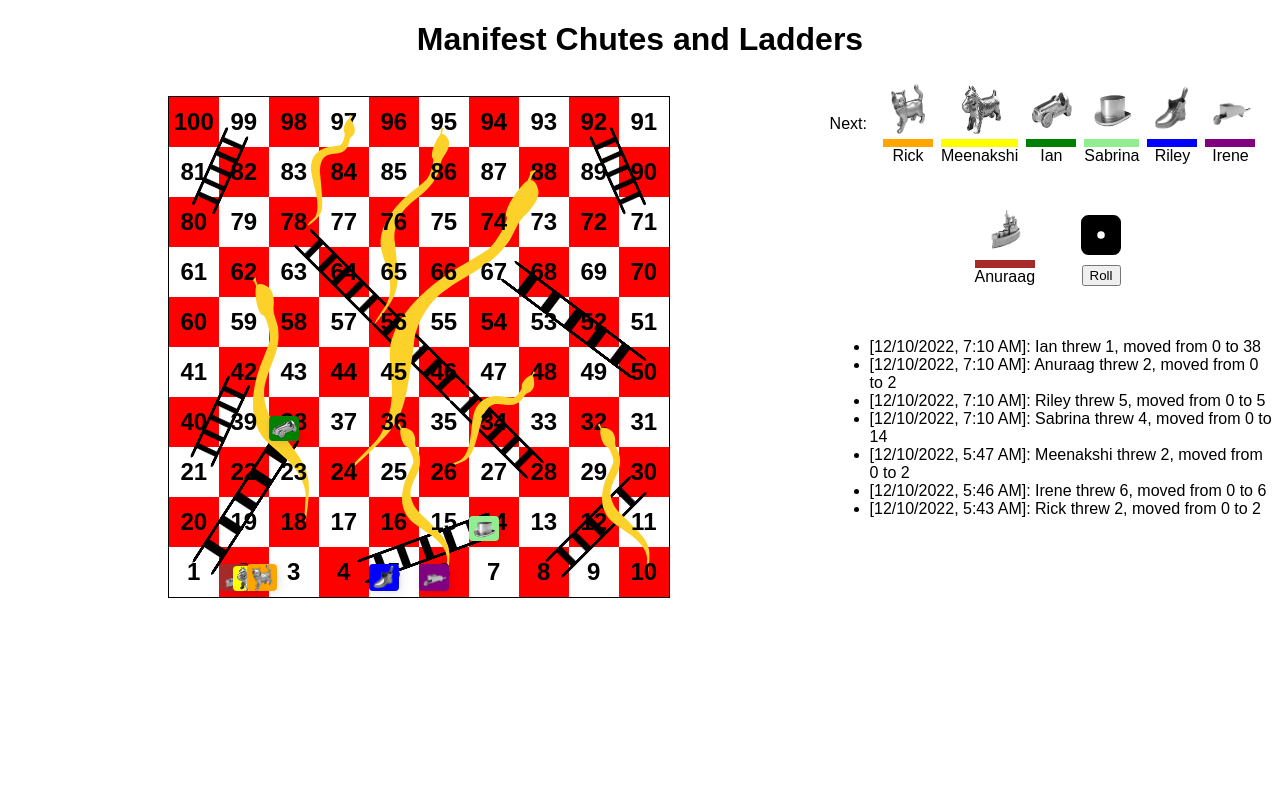
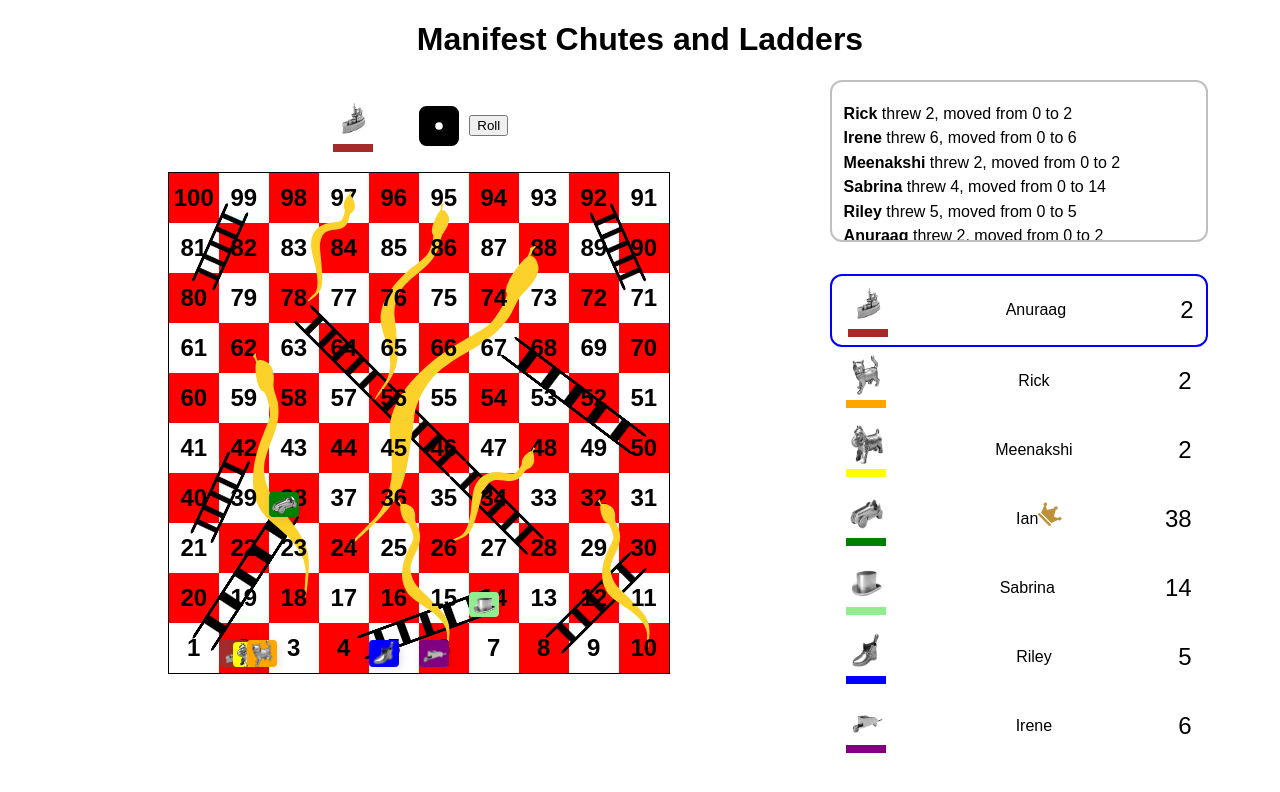
Before and after one commit to irenekyc/game-chutes-and-ladders, a React (Vite) app: page / in a window 1280 px wide. Shown: the top 792 px of the page. Built offline with nearby package versions, Linux system fonts and the light colour scheme.

Commit message:
fixed layout

```diff
--- a/src/App.tsx
+++ b/src/App.tsx
@@ -1,8 +1,7 @@
-import { useEffect, useState } from "react";
+import { useEffect, useState, useRef } from "react";
 import _groupBy from "lodash/groupBy";
 import "./index.scss";
 
-import format from "date-fns/format";
 import { v4 as uuidv4 } from "uuid";
 
 import Dice from "./components/dice";
@@ -14,29 +13,35 @@ import { sampleLogs } from "./data/logs";
 import getPlayerLastLog from "./helpers/getPlayerLastLog";
 import getLastHistoryByPlayer from "./helpers/getLastHistoryByPlayer";
 import checkDestination from "./helpers/checkDestination";
+import LogList from "./components/log-list";
+import { FaCrown } from "react-icons/fa";
+import RolledDice from "./components/rolled-dice";
 
 function App() {
   const [isLoaded, setIsLoaded] = useState<boolean>(false);
   const [round, setRound] = useState<number | undefined>(undefined);
   const [historyLog, setHistoryLog] = useState<Log[]>([]);
-  const [playersInSequence, setPlayersInSequence] = useState<Player[]>([]);
-
+  const [activePlayer, setActivePlayer] = useState<Player | undefined>(
+    undefined
+  );
+  const [currentWinner, setCurrentWinner] = useState<Player | undefined>(
+    undefined
+  );
   useEffect(() => {
     // Get round number in
     setHistoryLog(sampleLogs);
     setRound(sampleLogs.length + 1);
     setIsLoaded(true);
 
-    // get players sequence => find the last player
-    setPlayersInSequence(players);
+    setActivePlayer(players[0]);
   }, []);
 
   const onRollHandler = (dice: number) => {
-    const from =
-      getPlayerLastLog(historyLog, playersInSequence[0].name).to || 1;
+    if (!activePlayer || !round) return;
+    const from = getPlayerLastLog(historyLog, activePlayer.name).to || 1;
     const currentLog: Log = {
       id: uuidv4(),
-      player: playersInSequence[0],
+      player: activePlayer,
       from,
       dice,
       ...checkDestination(from, dice),
@@ -46,13 +51,25 @@ function App() {
       round: round || 1,
     };
     setHistoryLog([...historyLog, currentLog]);
+    setRound(round + 1);
+    setActivePlayer(undefined);
+    if (historyRef.current) {
+      historyRef.current.scrollBy(0, 50);
+    }
   };
 
-  const onClickNextRoundHandler = () => {
-    if (!round || playersInSequence.length === 0) return;
-    setRound(round + 1);
-    setPlayersInSequence([...playersInSequence.slice(1), playersInSequence[0]]);
-  };
+  const changeActivePlayer = (chosenPlayer: Player) =>
+    setActivePlayer(chosenPlayer);
+
+  useEffect(() => {
+    if (historyLog.length === 0) return;
+    const logs = getLastHistoryByPlayer(historyLog);
+    const winner = logs.sort((a, b) => b.to - a.to)[0];
+    setCurrentWinner(winner.player);
+  }, [historyLog]);
+
+  const historyRef = useRef<HTMLDivElement | null>(null);
+
   if (!isLoaded)
     return (
       <div className="app">
@@ -67,6 +84,27 @@ function App() {
       </div>
       <div className="app__main">
         <div className="board__wrapper">
+          <div className="board__action">
+            {activePlayer ? (
+              <>
+                <div className="tools__current__player">
+                  <img src={activePlayer.piece} alt="" />
+                  <div
+                    className={`tools__current__player__colorcode ${activePlayer.color}`}
+                  ></div>
+                </div>
+                <Dice onRollHandler={onRollHandler} round={round || 1} />
+              </>
+            ) : (
+              <div>
+                {historyLog[0].player.name} threw{" "}
+                <RolledDice currentDice={historyLog[0].dice} size={20} /> ,
+                moved to {historyLog[0].to}
+                <p>Choose next player</p>
+              </div>
+            )}
+          </div>
+
           <div className="board">
             {[...Array(10).keys()].reverse().map((row) => (
               <div
@@ -93,49 +131,45 @@ function App() {
           </div>
         </div>
         <div className="tools">
-          <div className="tools__current">
-            <span>Next:</span>
-            {playersInSequence.slice(1).map((player) => (
-              <div className="tools__current__player" key={player.name}>
-                <img src={player.piece} alt="" />
-                <div
-                  className={`tools__current__player__colorcode ${player.color}`}
-                ></div>
-                <div className="tools__current__player__name">
-                  {player.name}
+          <div className="tools__history" ref={historyRef}>
+            <ul>
+              {historyLog
+                .sort((a, b) => a.round - b.round)
+                .map((log) => (
+                  <LogList log={log} key={log.round + "-" + log.player} />
+                ))}
+            </ul>
+          </div>
+          <div className="tools__players">
+            {players.map((player) => (
+              <div
+                className={`tools__players__player ${
+                  activePlayer && activePlayer.name === player.name
+                    ? "tools__players__player__active"
+                    : ""
+                }`}
+                key={player.name}
+                onClick={() => changeActivePlayer(player)}
+              >
+                <div className="tools__current__player">
+                  <img src={player.piece} alt="" />
+                  <div
+                    className={`tools__current__player__colorcode ${player.color}`}
+                  ></div>
+                </div>
+                <div className="tools__players__player__name">
+                  <span>{player.name}</span>
+                  {currentWinner && currentWinner.name === player.name && (
+                    <div className="tools__players__player__crown">
+                      <FaCrown color="#BF913B" size="24" />
+                    </div>
+                  )}
+                </div>
+                <div className="tools__players__player__position">
+                  {getPlayerLastLog(historyLog, player.name).to}
                 </div>
               </div>
             ))}
-          </div>
-
-          <div className="tools__players">
-            <div className="tools__current__player">
-              <img src={playersInSequence[0].piece} alt="" />
-              <div
-                className={`tools__current__player__colorcode ${playersInSequence[0].color}`}
-              ></div>
-              <div className="tools__current__player__name">
-                {playersInSequence[0].name}
-              </div>
-            </div>
-            <Dice
-              onRollHandler={onRollHandler}
-              round={round || 1}
-              onClickNextRoundHandler={onClickNextRoundHandler}
-            />
-          </div>
-          <div className="tools__history">
-            <ul>
-              {historyLog
-                .sort((a, b) => b.round - a.round)
-                .slice(0, 10)
-                .map((log) => (
-                  <li key={`${log.timestamp}-${log.player.name}`}>
-                    [{format(new Date(log.timestamp), "Pp")}]: {log.player.name}{" "}
-                    threw {log.dice}, moved from {log.from} to {log.to}
-                  </li>
-                ))}
-            </ul>
           </div>
         </div>
       </div>
--- a/src/components/dice/Dice.tsx
+++ b/src/components/dice/Dice.tsx
@@ -7,11 +7,11 @@ import {
   BsFillDice5Fill,
   BsFillDice6Fill,
 } from "react-icons/bs";
+import RolledDice from "../rolled-dice";
 
 interface DiceProps {
   round: number;
   onRollHandler: (dice: number) => void;
-  onClickNextRoundHandler: () => void;
 }
 
 const STATUS_DEFAULT = "STATUS_DEFAULT";
@@ -35,6 +35,7 @@ const RollingDice = () => {
       Math.ceil(Math.random() * 6),
     ]);
   }, []);
+
   const getNumberedDice = (diceNumber: number) => {
     switch (diceNumber) {
       case 1:
@@ -59,13 +60,12 @@ const RollingDice = () => {
 const Dice: FunctionComponent<DiceProps> = ({
   onRollHandler,
   round,
-  onClickNextRoundHandler,
 }: DiceProps) => {
   const [rollStatus, setrollStatus] = useState<RollStatus>(STATUS_DEFAULT);
   const [currentDice, setCurrentDice] = useState<number>(1);
 
   const rollingDice = async () => {
-    return new Promise((resolve) => setTimeout(resolve, 300));
+    return new Promise((resolve) => setTimeout(resolve, 500));
   };
 
   const rollDice = async () => {
@@ -77,7 +77,6 @@ const Dice: FunctionComponent<DiceProps> = ({
     const randomNumber = Math.ceil(Math.random() * 6);
 
     setCurrentDice(randomNumber);
-    setrollStatus(STATUS_ROLLED);
     onRollHandler(randomNumber);
   };
 
@@ -95,27 +94,11 @@ const Dice: FunctionComponent<DiceProps> = ({
             <RollingDice />
           </div>
         ) : (
-          <>
-            {currentDice === 1 && <BsFillDice1Fill size={40} />}
-            {currentDice === 2 && <BsFillDice2Fill size={40} />}
-            {currentDice === 3 && <BsFillDice3Fill size={40} />}
-            {currentDice === 4 && <BsFillDice4Fill size={40} />}
-            {currentDice === 5 && <BsFillDice5Fill size={40} />}
-            {currentDice === 6 && <BsFillDice6Fill size={40} />}
-          </>
+          <RolledDice currentDice={currentDice} />
         )}
       </div>
-      <button
-        disabled={rollStatus === STATUS_ROLLING}
-        onClick={
-          rollStatus === STATUS_DEFAULT ? rollDice : onClickNextRoundHandler
-        }
-      >
-        {rollStatus === STATUS_DEFAULT
-          ? "Roll"
-          : rollStatus === STATUS_ROLLING
-          ? "Rolling"
-          : "Next"}
+      <button disabled={rollStatus === STATUS_ROLLING} onClick={rollDice}>
+        Roll
       </button>
     </div>
   );
--- /dev/null
+++ b/src/components/log-list/LogList.tsx
@@ -0,0 +1,22 @@
+import { FunctionComponent } from "react";
+import { Log } from "../../typings/Log";
+import format from "date-fns/format";
+
+interface LogProps {
+  log: Log;
+}
+
+const LogList: FunctionComponent<LogProps> = ({ log, ...props }: LogProps) => {
+  return (
+    <li key={`${log.timestamp}-${log.player.name}`} {...props}>
+      <strong>{log.player.name}</strong> threw {log.dice}, moved from {log.from}
+      {log.ladder &&
+        ` to ${log.ladder.from}, hit a ladder and climbed to ${log.ladder.to}`}{" "}
+      {log.snake &&
+        ` to ${log.snake.from}, hit a snake and back to ${log.snake.to}`}
+      {!log.ladder && !log.snake && `to ${log.to}`}
+    </li>
+  );
+};
+
+export default LogList;
--- /dev/null
+++ b/src/components/log-list/index.ts
@@ -0,0 +1 @@
+export { default } from "./LogList";
--- /dev/null
+++ b/src/components/rolled-dice/RolledDice.tsx
@@ -0,0 +1,32 @@
+import { FunctionComponent } from "react";
+import {
+  BsFillDice1Fill,
+  BsFillDice2Fill,
+  BsFillDice3Fill,
+  BsFillDice4Fill,
+  BsFillDice5Fill,
+  BsFillDice6Fill,
+} from "react-icons/bs";
+
+interface RolledDiceProps {
+  currentDice: number;
+  size?: number;
+}
+
+const RolledDice: FunctionComponent<RolledDiceProps> = ({
+  currentDice,
+  size,
+}: RolledDiceProps) => {
+  return (
+    <>
+      {currentDice === 1 && <BsFillDice1Fill size={size || 40} />}
+      {currentDice === 2 && <BsFillDice2Fill size={size || 40} />}
+      {currentDice === 3 && <BsFillDice3Fill size={size || 40} />}
+      {currentDice === 4 && <BsFillDice4Fill size={size || 40} />}
+      {currentDice === 5 && <BsFillDice5Fill size={size || 40} />}
+      {currentDice === 6 && <BsFillDice6Fill size={size || 40} />}
+    </>
+  );
+};
+
+export default RolledDice;
--- /dev/null
+++ b/src/components/rolled-dice/index.ts
@@ -0,0 +1 @@
+export { default } from "./RolledDice";
--- a/src/components/tile/Tile.tsx
+++ b/src/components/tile/Tile.tsx
@@ -22,9 +22,6 @@ const Tile: FunctionComponent<TileProps> = ({
 
   useEffect(() => {
     if (historyByPlayer.length === 0) return;
-    if (tileNumber === 2) {
-      console.log(historyByPlayer);
-    }
 
     const thisTileLog = _groupBy(historyByPlayer, "to")[tileNumber];
     if (thisTileLog) {
--- a/src/helpers/getLastHistoryByPlayer.ts
+++ b/src/helpers/getLastHistoryByPlayer.ts
@@ -6,7 +6,6 @@ const getLastHistoryByPlayer = (history: Log[]): Log[] => {
     history.sort((a, b) => b.timestamp - a.timestamp),
     "player.name"
   );
-  console.log(Object.values(logsByPlayer));
   return Object.values(
     _groupBy(
       history.sort((a, b) => b.timestamp - a.timestamp),
--- a/src/index.scss
+++ b/src/index.scss
@@ -1,7 +1,12 @@
 @import "./variables.scss";
 
 .app {
+  max-width: 1280px;
+  margin: 0 auto;
   font-family: sans-serif;
+  li {
+    list-style: none;
+  }
   &__header {
     text-align: center;
     h1 {
@@ -27,10 +32,22 @@
     display: flex;
     justify-content: center;
     align-items: center;
+    flex-direction: column;
     width: 100%;
     padding: 1rem 0;
     @include desktopAndUp {
       width: 65%;
+    }
+  }
+
+  &__action {
+    height: 60px;
+    margin-bottom: 1rem;
+    display: flex;
+    justify-content: center;
+    align-items: center;
+    p {
+      display: block;
     }
   }
   width: 500px;
@@ -112,6 +129,23 @@
   &__players,
   &__history {
     width: 100%;
+  }
+
+  &__history {
+    height: 150px;
+    max-width: 350px;
+    padding: 0.25rem 0.75rem;
+    overflow-y: auto;
+    scroll-behavior: smooth;
+    border-radius: 0.75rem;
+    border: 2px solid rgba(0, 0, 0, 0.25);
+    ul,
+    li {
+      padding: 0;
+    }
+    li {
+      padding: 0.2rem 0;
+    }
   }
 }
 
@@ -311,8 +345,8 @@
       align-items: center;
       justify-content: center;
       img {
-        width: 50px;
-        height: 50px;
+        width: 40px;
+        height: 40px;
         margin-bottom: 5px;
       }
       padding: 0.25rem;
@@ -360,8 +394,39 @@
     margin: 2rem 0;
     width: 100%;
     display: flex;
-    justify-content: center;
-    align-items: stretch;
+    flex-direction: column;
+
+    &__player {
+      cursor: pointer;
+      max-width: 350px;
+      display: flex;
+      width: 100%;
+      justify-content: space-between;
+      align-items: center;
+      padding: 0.25rem 0.75rem;
+      border-radius: 0.75rem;
+
+      &__active {
+        border: 2px solid blue;
+      }
+
+      &__name {
+        font-size: 1rem;
+        position: relative;
+      }
+      &__crown {
+        position: absolute;
+        left: 150%;
+        top: 5px;
+        transform: translate(-50%, -50%) rotate(45deg);
+      }
+
+      &__position {
+        font-size: 1.5rem;
+        font-weight: 500;
+      }
+    }
+
     &__dice {
       width: 60px;
       height: 60px;
@@ -399,7 +464,6 @@
       &__div {
         margin-left: 2rem;
         display: flex;
-        flex-direction: column;
         justify-content: center;
         align-items: center;
       }
```
